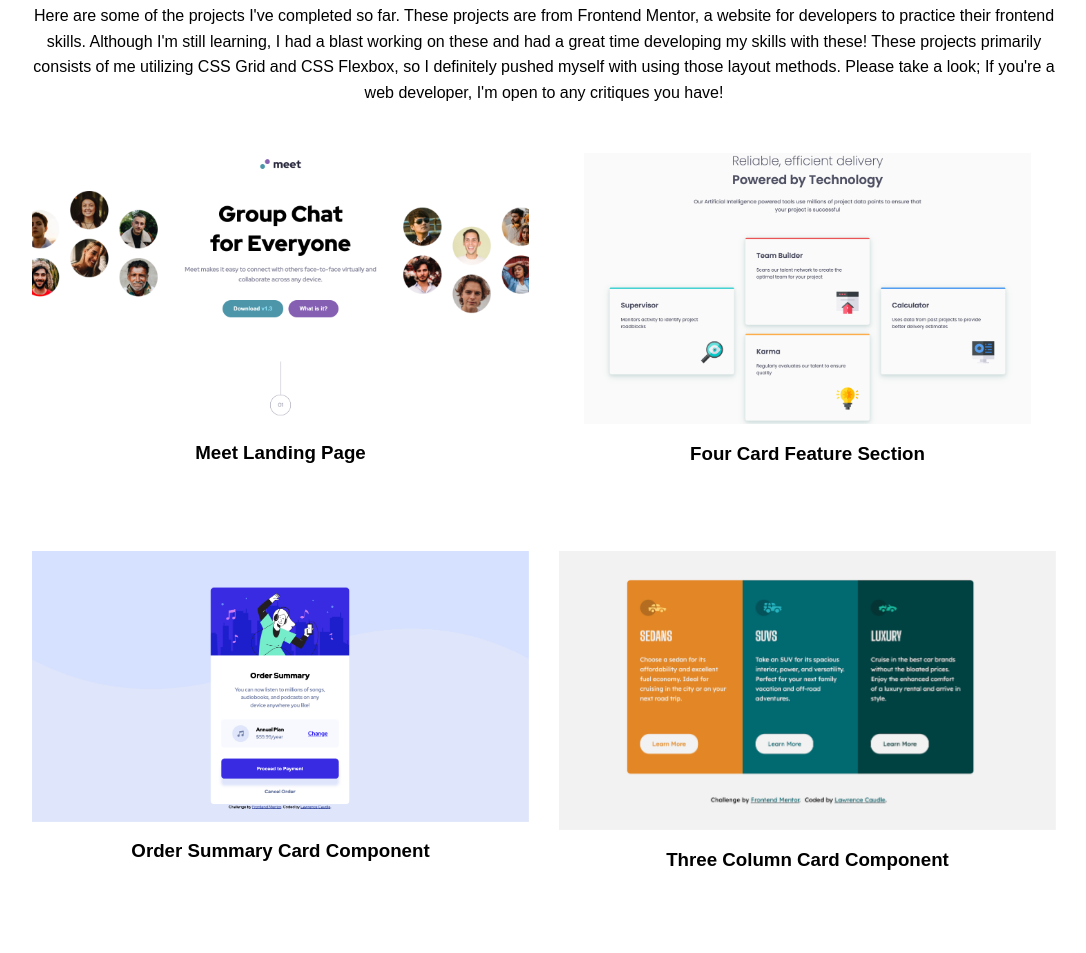
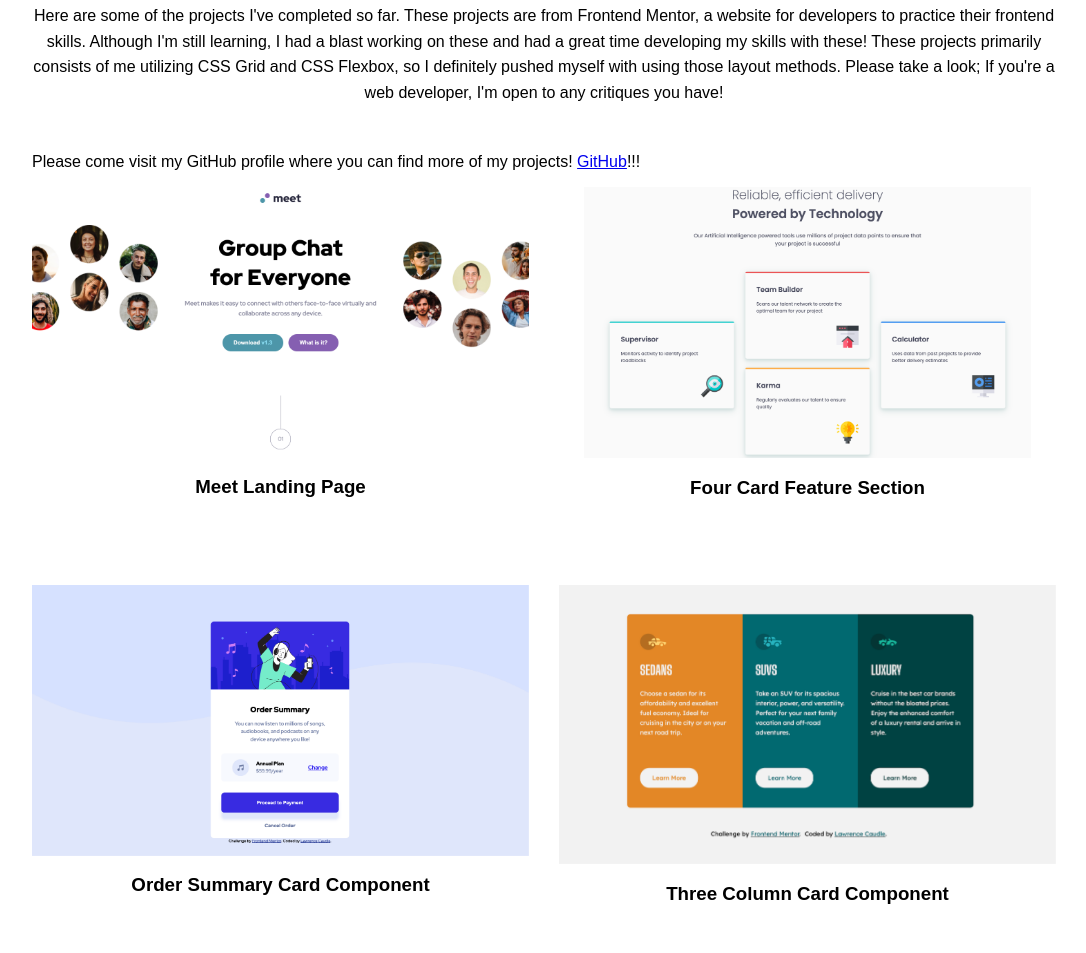
Before and after one commit to ltc870/personalwebsite, a plain HTML site: page index.html in a window 1280 px wide. Shown: the part 2003-2956 px from the top of the page, without its empty margins (96-1182 px from the left). Drawn offline with Linux system fonts and the light colour scheme; a web font is replaced by a local one.

Commit message:
added new text in index.html

```diff
--- a/index.html
+++ b/index.html
@@ -77,6 +77,8 @@
         working on these and had a great time developing my skills with these! These projects primarily consists of me
         utilizing CSS Grid and CSS Flexbox, so I definitely pushed myself with using those layout methods. Please take a
         look; If you're a web developer, I'm open to any critiques you have!</p>
+      <p>Please come visit my GitHub profile where you can find more of my projects! <a href="https://github.com/ltc870"
+          target="_blank">GitHub</a>!!!</p>
       <div class="projects-grid">
 
         <div class="projects-img">
```
Also changed, not shown: 2 other files.
